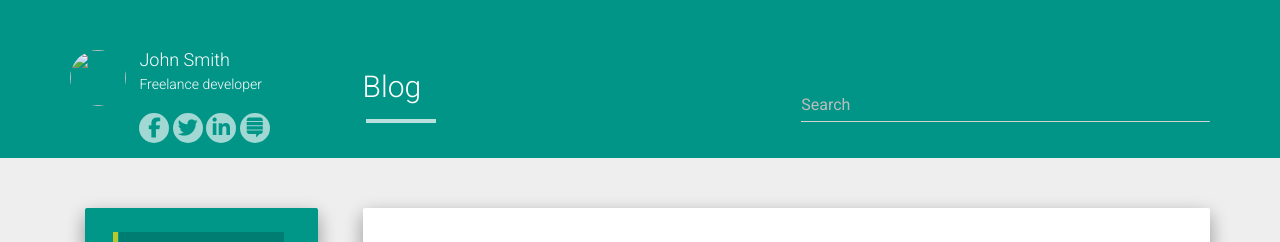
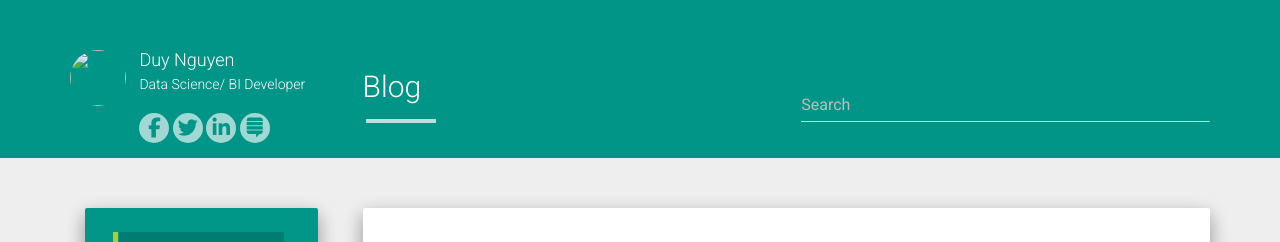
Before and after one commit to duymnguyen9/DataScience, a Jekyll site: the page built from index.html, in a window 1280 px wide. Shown: the top 242 px of the page. Built offline with Jekyll 4.4.1, drawn with Linux system fonts in a browser that asks for light colours; nearby versions of some CDN libraries; the list of posts is cut into pages by our own code.

Commit message:
test
test

```diff
--- a/_config.yml
+++ b/_config.yml
@@ -1,9 +1,9 @@
-title: John Smith
+title: Duy Nguyen
 description: My Personal Blog
-author: John Smith
+author: Duy Nguyen
 logo: /hcz-jekyll-blog/static/img/avatar.png
 github: https://github.com/codeasashu
-about: Freelance developer
+about: Data Science/ BI Developer
 
 baseurl: ""
 url: ""
```
